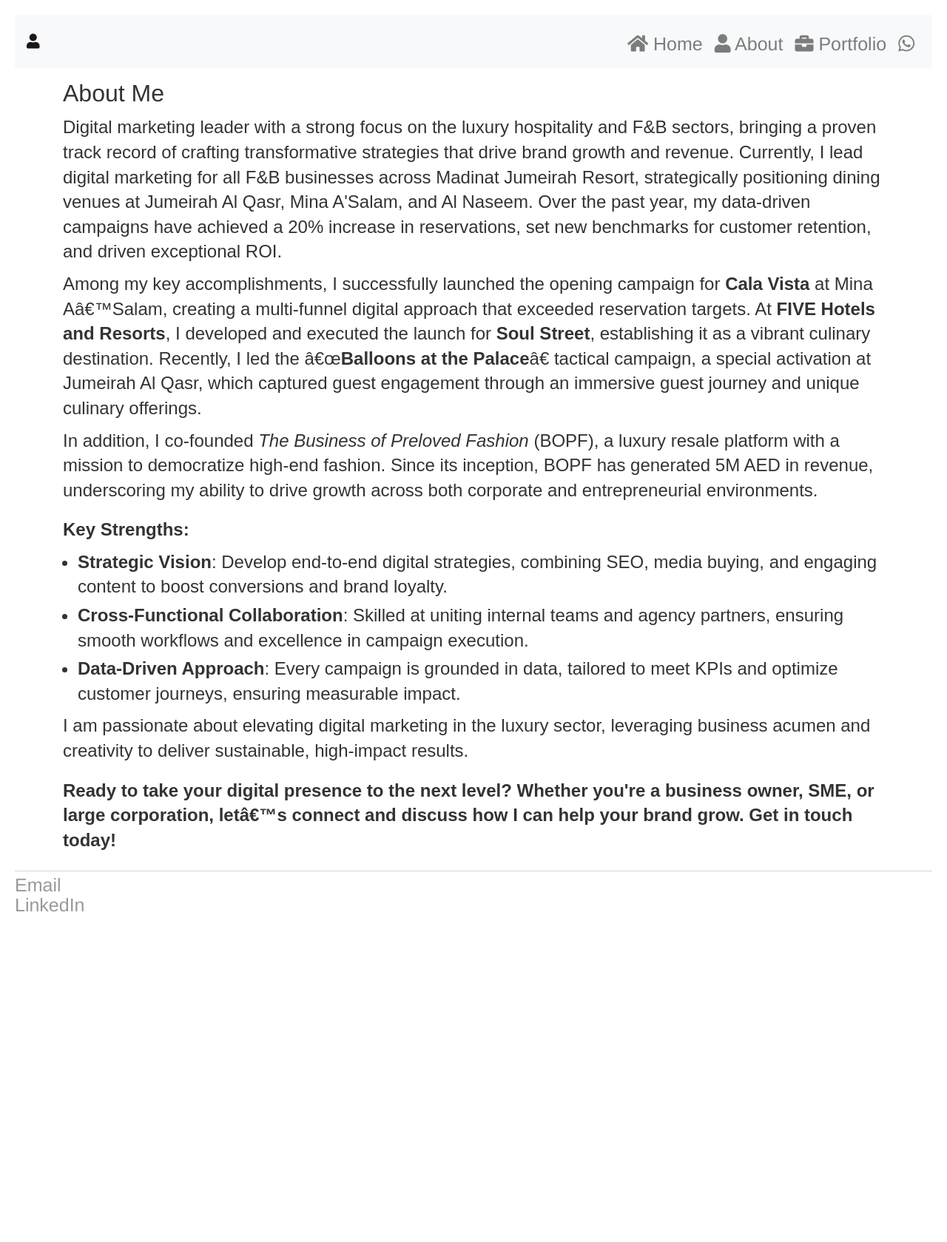
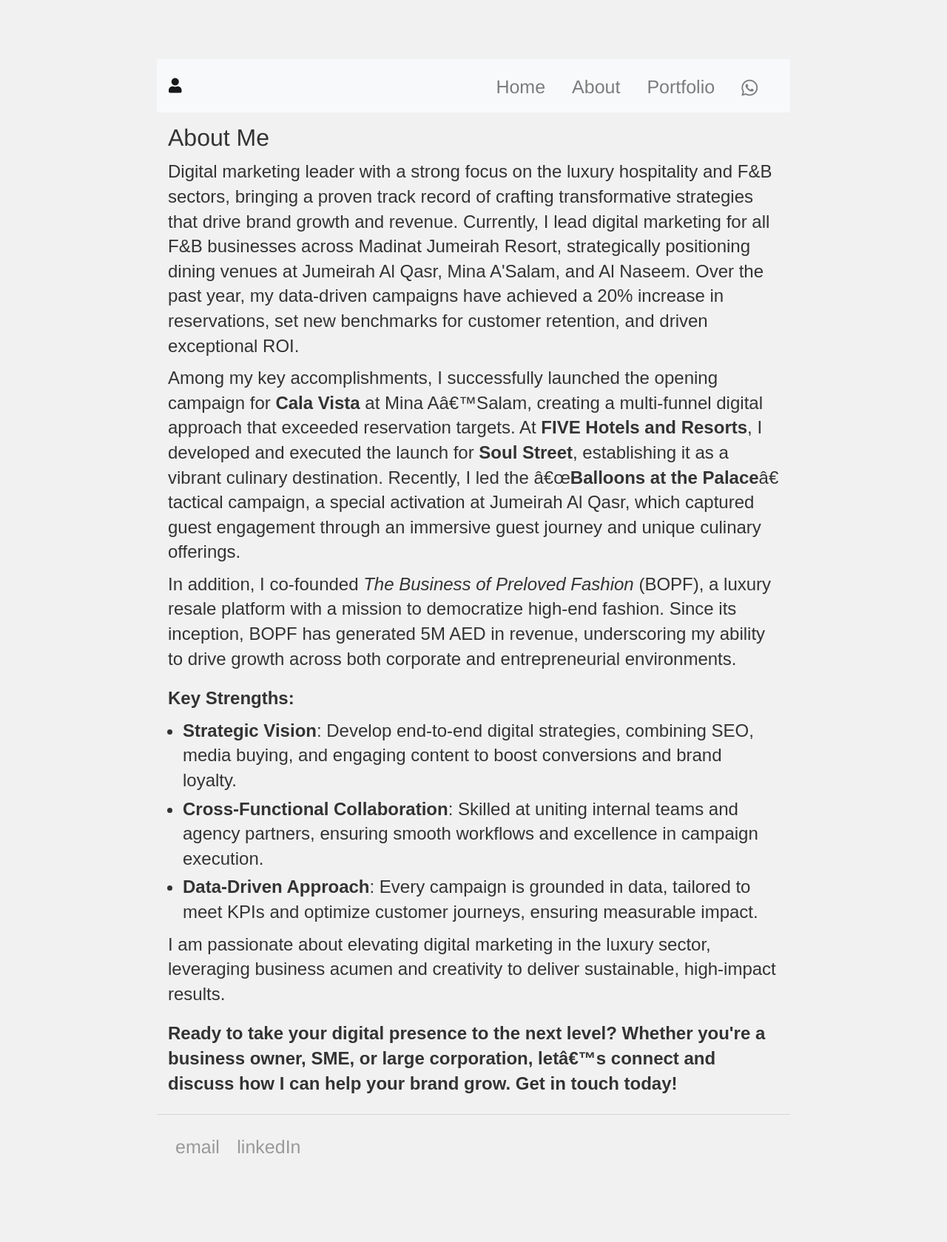
Before and after one commit to IfeanyiIbekwe/ifeanyiibekwe.github.io, a Jekyll site: the page built from about/index.html, in a window 1280 px wide. Shown: the whole page at 74% size. Built offline with Jekyll 4.4.1, drawn with Linux system fonts in a browser that asks for light colours; before the commit the page ends 1257 px from its top, so only the background shows below that.

Commit message:
Update default.html

```diff
--- a/_layouts/default.html
+++ b/_layouts/default.html
@@ -1,24 +1,38 @@
 <!DOCTYPE html>
 	<html>
-<head>
-    <!-- Meta and title elements -->
+
+    <!-- Other head elements -->
+
+
+
     <title>Ifeanyi Ibekwe: Digital Marketing Expert</title>
     <meta name="description" content=" Achieved 60% growth at FIVE Hotels & 1.5M AED at BOPF Dubai via strategic Digital Marketing. Explore how Ifeanyi drives success in luxury sectors.">
     <meta property="og:image" content="https://cdn.shopify.com/s/files/1/0541/3715/9849/files/08875de0-7ead-416d-bde0-8e2af380686c.jpg?v=1692692038">
-    <meta name="viewport" content="width=device-width, initial-scale=1.0">
 
+
+
+    <!-- Other meta tags or scripts -->
+
+
+		<head>
 			<!-- Google tag (gtag.js) -->
 <script async src="https://www.googletagmanager.com/gtag/js?id=G-BBPXTZ4L9Q"></script>
 <script>
   window.dataLayer = window.dataLayer || [];
   function gtag(){dataLayer.push(arguments);}
   gtag('js', new Date());
+
   gtag('config', 'G-BBPXTZ4L9Q');
 </script>
+			<title>{{ page.title }}</title>
+			<!-- link to main stylesheet -->
+		<!--	<link rel="stylesheet" type="text/css" href="/css/main.css"> -->
+    <meta name="viewport" content="width=device-width, initial-scale=1.0">
+    <title>Portfolio for Ifeanyi Ibekwe</title>
+    <!-- Include Bootstrap CSS -->
+			<link rel="stylesheet" href="https://cdnjs.cloudflare.com/ajax/libs/font-awesome/5.15.1/css/all.min.css">
 
-    <!-- Bootstrap CSS & Font Awesome -->
     <link href="https://maxcdn.bootstrapcdn.com/bootstrap/4.5.2/css/bootstrap.min.css" rel="stylesheet">
-    <link rel="stylesheet" href="https://cdnjs.cloudflare.com/ajax/libs/font-awesome/5.15.1/css/all.min.css">
 </head>
 
 <body>
@@ -34,13 +48,13 @@
     <div class="collapse navbar-collapse" id="navbarNav">
         <ul class="navbar-nav ml-auto">
             <li class="nav-item">
-                <a class="nav-link" href="/"><i class="fas fa-home"></i> Home</a>
+                <a class="nav-link" href="/">Home</a>
             </li>
             <li class="nav-item">
-                <a class="nav-link" href="/about"><i class="fas fa-user"></i> About</a>
+                <a class="nav-link" href="/about">About</a>
             </li>
             <li class="nav-item">
-                <a class="nav-link" href="/portfolio"><i class="fas fa-briefcase"></i> Portfolio</a>
+                <a class="nav-link" href="/portfolio">Portfolio</a>
             </li>
             <li class="nav-item">
                 <a class="nav-link" href="https://wa.me/971527427721" target="_blank" rel="noopener noreferrer">
@@ -51,41 +65,41 @@
     </div>
 </nav>
 
+
 <!-- Floating WhatsApp Icon for Mobile -->
 <a href="https://wa.me/971527427721" target="_blank" rel="noopener noreferrer" class="whatsapp-floating-icon d-lg-none">
     <i class="fab fa-whatsapp"></i>
 </a>
 
+
+</body>
 			<div class="container">
+
 			{{ content }}
-</div>
 
+			</div><!-- /.container -->
 			<footer class="hideme">
 	    		<ul>
-        <li><a href="https://gc465gmw5xk.typeform.com/to/POYDHJyB" target="_blank">Email</a></li>
-        <li><a href="https://www.linkedin.com/in/ibekweifeanyi/" target="_blank">LinkedIn</a></li>
+
+				<li><a href="https://gc465gmw5xk.typeform.com/to/POYDHJyB" target="_blank">email</a></li>
+	        		<li><a href="https://www.linkedin.com/in/ibekweifeanyi/" target="_blank">linkedIn</a></li>
+
+
+
 				</ul>
 			</footer>
+		</body>
+	</html>
+<style>
 
-<!-- Include Bootstrap & jQuery JS for functionality -->
-<script src="https://code.jquery.com/jquery-3.5.1.slim.min.js"></script>
-<script src="https://maxcdn.bootstrapcdn.com/bootstrap/4.5.2/js/bootstrap.min.js"></script>
 
-<style>
         .btn-primary {
     color: #fff;
     background-color: grey !important;
-        border-color: grey !important;
-    }
+    border-color: grey !important;}
 
-    a {
-        text-decoration: none;
-        color: #999;
-        font-weight: 100;
-        font-size: 25px;
-    }
-    a:hover {
-        text-decoration: underline;
+            a { text-decoration: none; color: #999;  font-weight: 100;font-size: 25px; }
+a:hover { text-decoration: underline; }
 }
 
 	    nav ul, footer ul {
@@ -96,38 +110,58 @@
     font-weight: bold;
 }
 
-    p, ul {
-        font-size: 1.5em;
-        line-height: 1.4em;
-        color: #333;
+
+p, ul { font-size: 1.5em; line-height: 1.4em; color: #333; }
+footer { border-top: 1px solid #d5d5d5; font-size: .8em; }
+
+h1, h2, h3, h4 { font-family: 'Helvetica', 'Arial', 'Sans-Serif'; }
+h1 { font-size: 2em;  }
+h2 { font-size: 2.7em; }
+h3 { font-size: 1.5em; }
+h4 { font-size: 1.6em; }
+
+/* For 1024 Resolution */
+@media only screen
+and (min-device-width : 768px)
+	{
+
+	body {
+    background-color: #f1f1f1;
+    padding: 20px;
+	margin: 60px auto;
+	width: 70%;}
+		.container {
+
+	    padding: 80px !important;
+
 }
-    footer {
-        border-top: 1px solid #d5d5d5;
-        font-size: .8em;
 }
 
-    h1, h2, h3, h4 {
-        font-family: 'Helvetica', 'Arial', 'Sans-Serif';
+	.container {
+
+	    padding: 15px !important;
+
 }
-    h1 {
-        font-size: 2em;
-    }
-    h2 {
-        font-size: 2.7em;
-    }
-    h3 {
-        font-size: 1.5em;
-    }
-    h4 {
-        font-size: 1.6em;
+/* Center website */
+.main {
+    max-width: 1000px;
+    margin: auto;
 }
 
-    /* Container styling */
-    .container {
-        padding: 15px !important;
+	/* Content */
+.content {
+    background-color: white;
+
+	    padding: 10px;
+
 }
 
-    /* Floating WhatsApp Icon */
+	nav ul, footer ul { font-size: 1em; font-family: 'Helvetica', 'Arial', 'Sans-Serif'; padding: 0px; list-style: none; font-weight: bold; }
+nav ul li, footer ul li { display: inline; margin-right: 20px; }
+
+footer { border-top: 1px solid #d5d5d5; font-size: .8em; padding: 25px;}
+
+
 	.whatsapp-floating-icon {
     position: fixed;
     bottom: 15px;
@@ -135,15 +169,16 @@
     font-size: 24px;
     background-color: #25D366;
     color: white;
-        border-radius: 50%;
-        width: 50px;
-        height: 50px;
-        display: flex;
-        align-items: center;
-        justify-content: center;
+    border-radius: 50%; /* This ensures a circular shape */
+    width: 50px;        /* Setting a fixed width */
+    height: 50px;       /* Setting a fixed height */
+    display: flex;      /* Using flexbox for centering */
+    align-items: center;/* Vertical centering */
+    justify-content: center; /* Horizontal centering */
     z-index: 1000;
 }
 </style>
 
-</body>
-</html>
+ <!-- Include Bootstrap & jQuery JS for the functionalities -->
+    <script src="https://code.jquery.com/jquery-3.5.1.slim.min.js"></script>
+    <script src="https://maxcdn.bootstrapcdn.com/bootstrap/4.5.2/js/bootstrap.min.js"></script>
```
Lines whose indentation alone changed are shown as unchanged.
